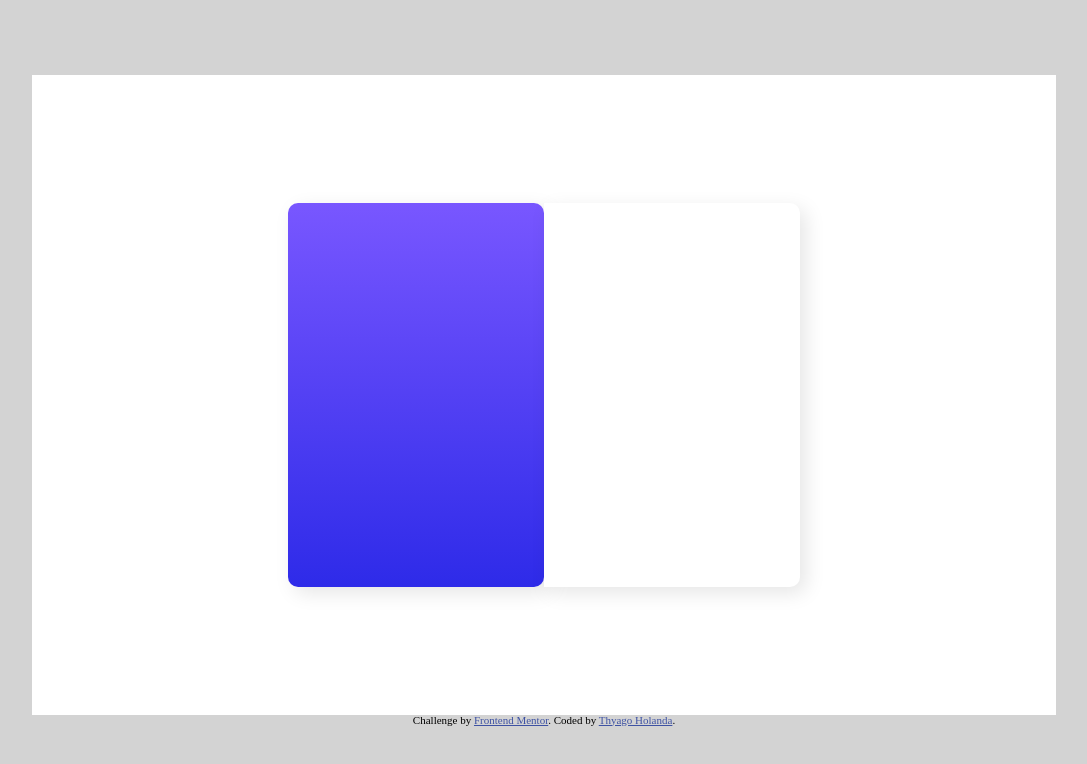
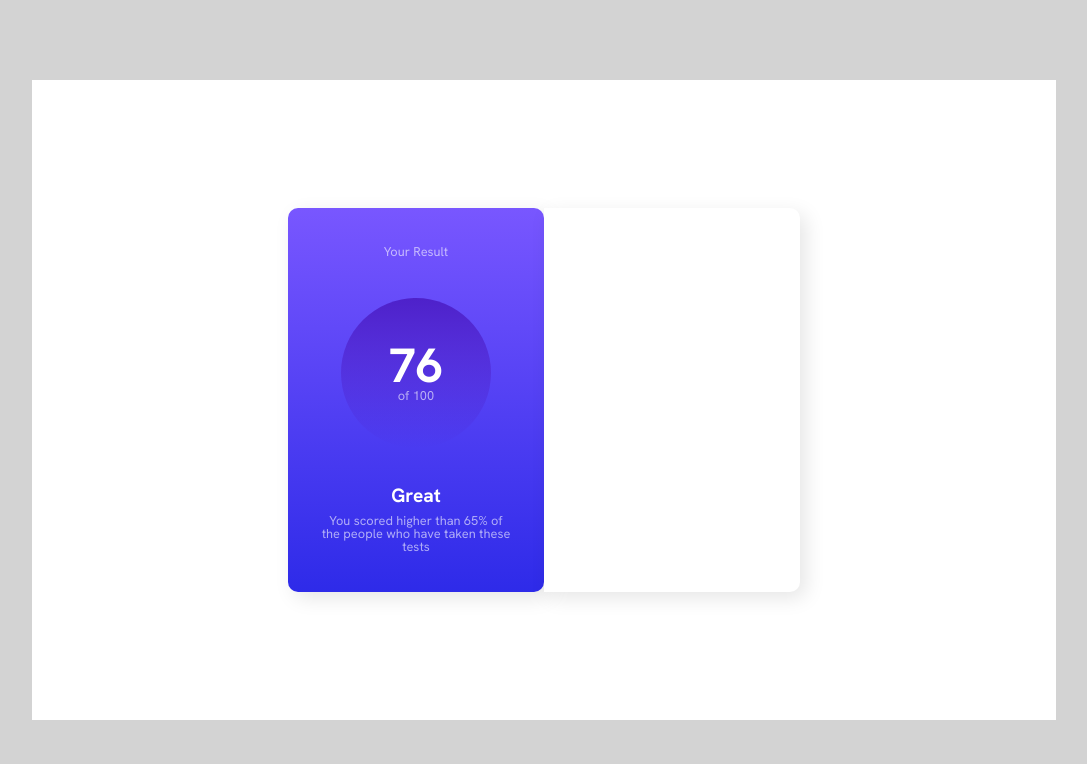
Before and after one commit to ThyagoHolanda/results-summary-component-main, a plain HTML site: page index.html in a window 1280 px wide. Shown: the whole page, without its empty margins (96-1183 px from the left). Drawn offline with Linux system fonts and the light colour scheme.

Commit message:
Ajustando mobile

```diff
--- a/index.html
+++ b/index.html
@@ -21,7 +21,15 @@
     <article class="flex-container">
 
       <section class="your-result content-box">
-
+        <p>Your Result</p>
+        <div class="circle">
+          <h1>76</h1>
+          <p>of 100</p>
+        </div>
+        <div class="description">
+          <h2>Great</h2>
+          <p>You scored higher than 65% of the people who have taken these tests</p>
+        </div>
       </section>
 
       <section class="summary content-box">
@@ -29,11 +37,11 @@
       </section>
     </article>
 
-    <div class="attribution">
+    <!-- <div class="attribution">
       Challenge by <a href="https://www.frontendmentor.io/challenges/results-summary-component-CE_K6s0maV/hub"
         target="_blank">Frontend Mentor</a>.
       Coded by <a href="https://github.com/ThyagoHolanda" target="_blank">Thyago Holanda</a>.
-    </div>
+    </div> -->
   </main>
 </body>
 
--- a/style.css
+++ b/style.css
@@ -1,40 +1,157 @@
 @charset "UTF-8";
 
+@import url('https://fonts.googleapis.com/css2?family=Hanken+Grotesk:wght@100;200;300;400;500;700;800&display=swap');
+
+
+
+/* Versão mobile */
 main {
     display: flex;
     justify-content: center;
     align-items: center;
     flex-direction: column;
-    background-color: lightgray;
     width: 100vw;
     height: 100vh;
+    font-family: 'Hanken Grotesk', sans-serif;
 }
 
 main .flex-container {
     display: flex;
+    flex-direction: column;
     justify-content: center;
     align-items: center;
+    width: 100%;
+    height: 100%;
+    background-color: #fff;
+}
+
+.your-result {
+    width: 100%;
+    height: 40%;
+    display: flex;
+    flex-direction: column;
+    justify-content: space-evenly;
+    align-items: center;
+    color: #fff;
+    background-image: linear-gradient(hsl(252, 100%, 67%), hsl(241, 81%, 54%));
+    border-radius: 0 0 30px 30px;
+}
+
+.your-result p {
+    font-size: 1em;
+    color: rgba(255, 255, 255, 0.600);
+}
+
+.circle {
+    display: flex;
+    flex-direction: column;
+    justify-content: center;
+    align-items: center;
+    flex-wrap: wrap;
+    width: 150px;
+    height: 150px;
+    background-image: linear-gradient(hsla(256, 72%, 46%, 1), hsla(241, 72%, 46%, 0));
+    border-radius: 50%;
+}
+
+.circle h1 {
+    font-weight: 700;
+    font-size: 3em;
+}
+
+.description {
+    display: flex;
+    flex-direction: column;
+    gap: 10px;
+    width: 75%;
+    text-align: center;
+}
+
+.summary {
+    height: 60%;
+}
+
+
+
+
+/* Versão desktop */
+@media (min-width: 800px) {
+    main {
+        background-color: lightgray;
+    }
+
+    main .flex-container {
+        display: flex;
+        flex-direction: row;
         width: 80vw;
         height: 80vh;
         background-color: #fff;
 
     }
 
-main .content-box {
+    .content-box {
         width: 25%;
         height: 60%;
         box-shadow: 6px 6px 20px rgba(0, 0, 0, 0.1);
     }
 
-main .your-result {
+    .your-result {
+        display: flex;
+        flex-direction: column;
+        justify-content: space-evenly;
+        align-items: center;
+        color: #fff;
         background-image: linear-gradient(hsl(252, 100%, 67%), hsl(241, 81%, 54%));
         border-radius: 10px;
     }
+
+    .your-result p {
+        font-size: 0.8em;
+        color: rgba(255, 255, 255, 0.600);
+    }
+
+    .circle {
+        display: flex;
+        flex-direction: column;
+        justify-content: center;
+        align-items: center;
+        flex-wrap: wrap;
+        width: 150px;
+        height: 150px;
+        background-image: linear-gradient(hsla(256, 72%, 46%, 1), hsla(241, 72%, 46%, 0));
+        border-radius: 50%;
+    }
+
+    .circle h1 {
+        font-weight: 700;
+        font-size: 3em;
+    }
+
+    .description {
+        display: flex;
+        flex-direction: column;
+        gap: 10px;
+        width: 75%;
+        text-align: center;
+    }
+
+    .description h2 {
+        font-weight: 600;
+        font-size: 1.2em;
+    }
+
+
+
+
+
 
     main .summary {
         background-color: #fff;
         border-radius: 0 10px 10px 0;
     }
+}
+
+
 
 
 
--- /dev/null
+++ b/teste.css
@@ -0,0 +1,74 @@
+/* Versão desktop */
+@media (min-width: 800px) {
+    main {
+        background-color: lightgray;
+    }
+
+    main .flex-container {
+        display: flex;
+        flex-direction: row;
+        width: 80vw;
+        height: 80vh;
+    }
+
+    .content-box {
+        width: 25%;
+        height: 60%;
+        box-shadow: 6px 6px 20px rgba(0, 0, 0, 0.1);
+    }
+
+    .your-result {
+        display: flex;
+        flex-direction: column;
+        justify-content: space-evenly;
+        align-items: center;
+        color: #fff;
+        background-image: linear-gradient(hsl(252, 100%, 67%), hsl(241, 81%, 54%));
+        border-radius: 10px;
+    }
+
+    .your-result p {
+        font-size: 0.8em;
+        color: rgba(255, 255, 255, 0.600);
+    }
+
+    .circle {
+        display: flex;
+        flex-direction: column;
+        justify-content: center;
+        align-items: center;
+        flex-wrap: wrap;
+        width: 150px;
+        height: 150px;
+        background-image: linear-gradient(hsla(256, 72%, 46%, 1), hsla(241, 72%, 46%, 0));
+        border-radius: 50%;
+    }
+
+    .circle h1 {
+        font-weight: 700;
+        font-size: 3em;
+    }
+
+    .description {
+        display: flex;
+        flex-direction: column;
+        gap: 10px;
+        width: 75%;
+        text-align: center;
+    }
+
+    .description h2 {
+        font-weight: 600;
+        font-size: 1.2em;
+    }
+
+
+
+
+
+
+    main .summary {
+        background-color: #fff;
+        border-radius: 0 10px 10px 0;
+    }
+}
```
Lines whose indentation alone changed are shown as unchanged.
